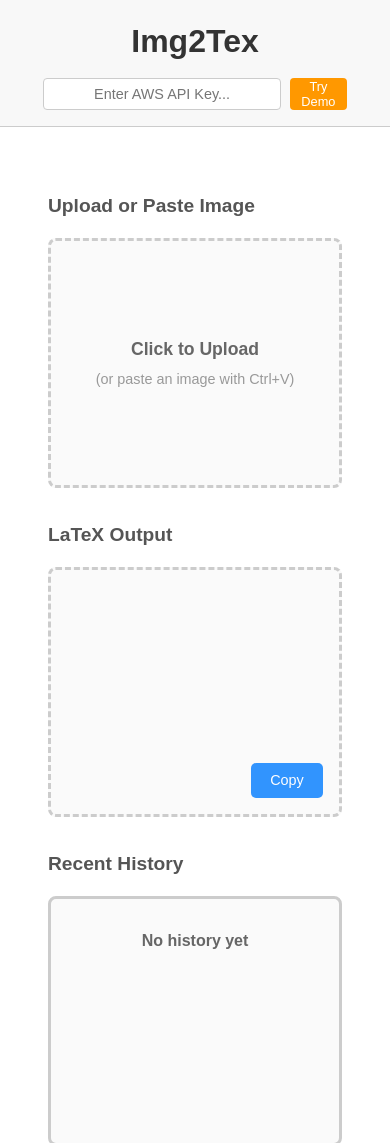
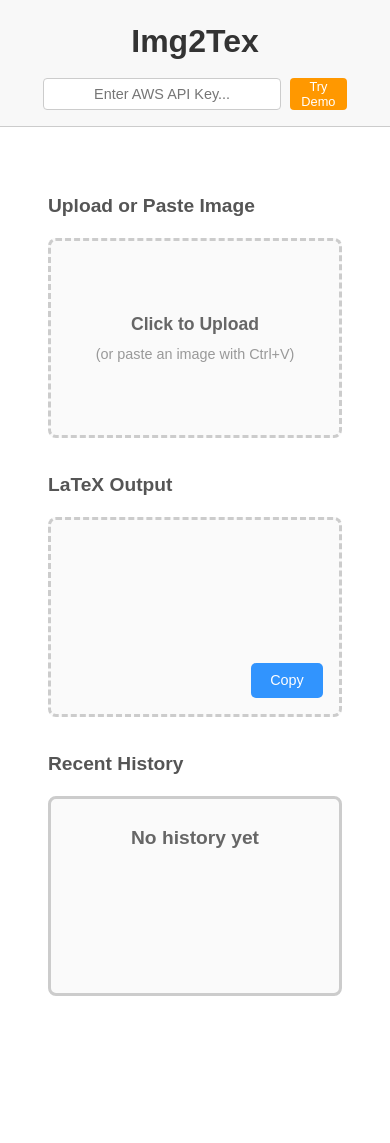
Before and after one commit to kiwiii2409/img2tex, a plain HTML site: page index.html in a window 390 px wide. Shown: the top 1143 px of the page. After the commit the page ends 1028 px from the top, so only its background shows below. Drawn offline with Linux system fonts and the light colour scheme.

Commit message:
small style changes

```diff
--- a/style.css
+++ b/style.css
@@ -77,7 +77,7 @@
   flex-wrap: wrap;
   gap: 2rem;
   justify-content: space-evenly;
-  margin-top: 2rem;
+  margin: 2rem;
 }
 .tool-section {
   min-width: 280px;
@@ -88,7 +88,7 @@
 
 h2 {
   margin-bottom: 1rem;
-  font-size: 1.2rem;
+  font-size: 1.4rem;
   color: #555;
 }
 
@@ -98,7 +98,7 @@
   flex-direction: column;
   position: relative;
   border: 3px dashed #ccc;
-  min-height: 250px;
+  min-height: 200px;
   background: #fafafa;
   border-radius: 8px;
   transition: border-color 0.3s;
@@ -185,9 +185,8 @@
 
 .placeholder-text {
   text-align: center;
-  font-size: 1rem;
+  font-size: 1.2rem;
   color: #666;
-  margin-top: 5px;
   font-weight: bold;
 }
 
@@ -203,7 +202,7 @@
 }
 
 .history-item:hover {
-  transform: scale(0.992);
+  transform: scale(0.997);
   border-color: #bbb;
   cursor: pointer;
 }
@@ -229,7 +228,7 @@
   font-style: italic;
 }
 
-@media (max-width: 500px) {
+@media (max-width: 600px) {
   .main-header {
     flex-direction: column;
     gap: 0.7rem;
@@ -240,10 +239,17 @@
     max-width: 250px;
     text-align: center;
   }
+  h2 {
+    font-size: 1.2rem;
+  }
 
   .history-text {
   font-size: 0.8rem;
 
   }
 
+  .tool-container {
+  margin: 2rem 0rem 0rem 0rem;
 }
+
+}
```
